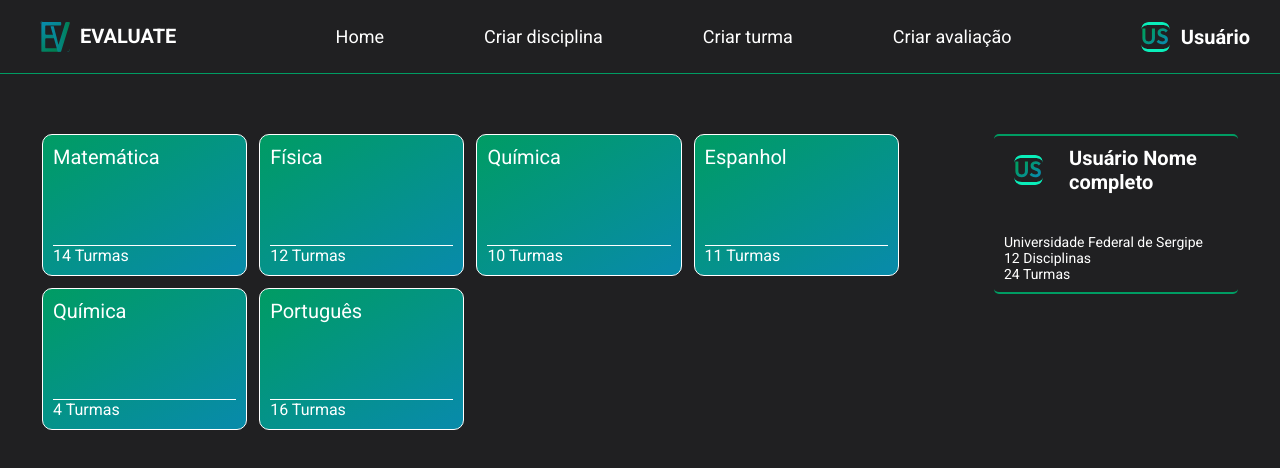
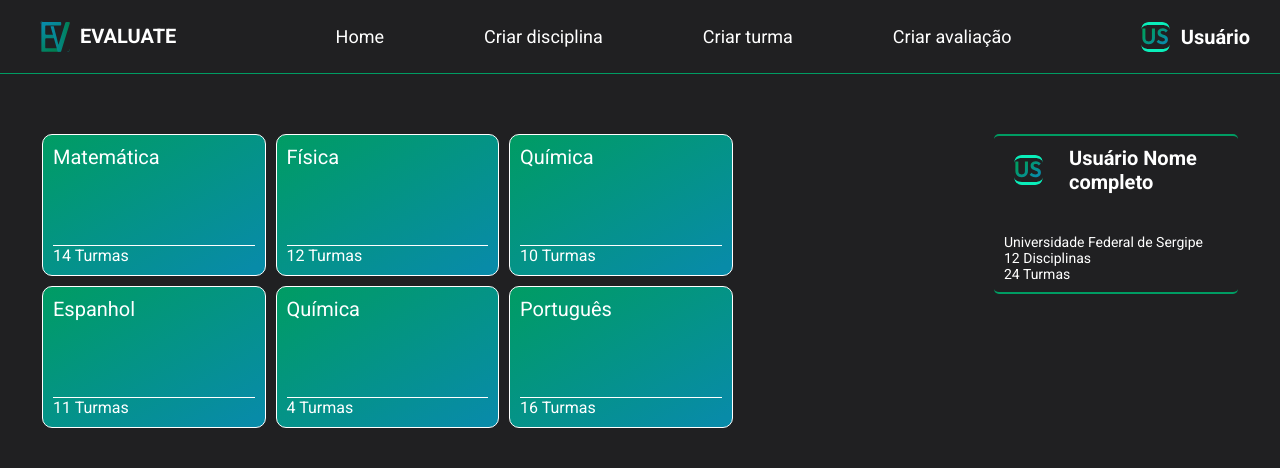
Before and after one commit to ldbeltz/evaluateFront, a Vue app: page /#/teacherHome in a window 1280 px wide. Shown: the top 468 px of the page. Built offline with nearby package versions, Linux system fonts and the light colour scheme.

Commit message:
Criando o esquyeleto da tela de inicial de disciplina

```diff
--- a/src/components/DisciplineCardComponent.vue
+++ b/src/components/CardComponent.vue
@@ -2,7 +2,7 @@
 import { defineProps } from 'vue';
 
 const props = defineProps({
-  discipline: {
+  cardData: {
     type: Object,
     required: true
   }
@@ -10,8 +10,8 @@ const props = defineProps({
 </script>
 <template>
     <div class="card-content row-reverse">
-        <div class="discipline-name">{{ discipline.name }}</div>
-        <div class="classes">{{ discipline.classes }} Turmas</div>
+        <div class="data-name">{{ cardData.name }}</div>
+        <div class="amount">{{ cardData.amount }} Turmas</div>
     </div>
 </template>
 <style scoped>
@@ -22,15 +22,15 @@ const props = defineProps({
         border: 1px solid #fff;
         color: #fff;
         border-radius: 10px;
-        width: 20%;
         height: 120px;
         background: linear-gradient(150deg, rgba(0,156,99,1) 0%, rgba(8,139,168,1) 95%);
         font-family: var(--font-family);
+        flex: 0 0 22%;
     }
-    .discipline-name {
+    .data-name {
         font-size: 20px;
     }
-    .classes {
+    .amount {
         border-top: 1px solid #fff;
     }
 </style>
--- a/src/components/InfosUserComponent.vue
+++ b/src/components/InfosUserComponent.vue
@@ -4,7 +4,7 @@ import userLogo from '../assets/icons/user-logo.svg';
 <template>
 <div class="column is-one-fifth">
                 <div class="row-reverse teacher-data ">
-                    <div class="row text">
+                    <div class="row title-text">
                         <img class="logo" :src="userLogo" alt="">
                         <div class="">Usuário Nome completo</div>
                     </div>
@@ -18,7 +18,7 @@ import userLogo from '../assets/icons/user-logo.svg';
 
 </template>
 <style scoped>
- .teacher-data {
+    .teacher-data {
         display: flex;
         justify-content: center;
         padding: 10px;
@@ -26,7 +26,7 @@ import userLogo from '../assets/icons/user-logo.svg';
         border-radius: 5px;
         border-top: 2px solid var(--primary-color);
     }
-    .text{
+    .title-text{
         display: flex;
         align-items: center;
         color: #fff;
--- a/src/router/index.js
+++ b/src/router/index.js
@@ -3,6 +3,7 @@ import LoginView from '../views/LoginView.vue';
 import RegisterView from '../views/RegisterView.vue';
 import TeacherHomeView from '../views/TeacherHomeView.vue';
 import CreateClassroomView from '../views/CreateClassroomView.vue';
+import DisciplineHomeView from '../views/DisciplineHomeView.vue';
 
 const routes = [
     {
@@ -24,6 +25,11 @@ const routes = [
         path: '/createClassroom',
         name: 'createClassroom',
         component: CreateClassroomView
+    },
+    {
+        path: '/disciplineHome',
+        name: 'disciplineHome',
+        component: DisciplineHomeView
     }
 ]
 const router = createRouter({
--- /dev/null
+++ b/src/views/DisciplineHomeView.vue
@@ -0,0 +1,89 @@
+<script setup>
+import NavbarComponent from '../components/NavbarComponent.vue';
+import InfosUserComponent from '../components/InfosUserComponent.vue';
+import CardComponent from '../components/CardComponent.vue';
+import disciplineLogo from '../assets/icons/discipline-logo.svg';
+import editIcon from '../assets/icons/edit-icon.svg';
+
+const classes = [
+  { id: 1, name: 'Codigo da turma 1', amount: 14 },
+  { id: 2, name: 'Codigo da turma 2', amount: 12 },
+  { id: 3, name: 'Codigo da turma 3', amount: 10 },
+  { id: 4, name: 'Codigo da turma 4', amount: 11 },
+  { id: 4, name: 'Codigo da turma 4', amount: 11 },
+  { id: 4, name: 'Codigo da turma 4', amount: 11 },
+];
+</script>
+<template>
+    <div class="discipline-home-container">
+        <navbar-component></navbar-component>
+        <div class="row content">
+            <div class="column is-four-fifths">
+                <div class="row discipline-data">
+                    <div class="column">
+                        <div class="row title-text">
+                            <img class="logo" :src="disciplineLogo" alt="">
+                            <div>Discipline 01</div>
+                        </div>
+                        <div>Breve descrição da disciplina</div>
+                    </div>
+                    <div class="column">
+                        <div class="row-reverse content-text">
+                            <div>4 Turmas</div>
+                            <div><img class="logo" :src="editIcon" alt="" style="padding-right: 5px;">Editar</div>
+                        </div>
+                    </div>
+                </div>
+                <div class="column clearfix">
+                    <div class="classes-cards row">
+                        <card-component
+                        v-for="classe in classes"
+                        :key="classe.id"
+                        :cardData="classe"
+                        ></card-component>
+                    </div>
+                </div>
+            </div>
+            <InfosUserComponent></InfosUserComponent>
+        </div>
+    </div>
+</template>
+<style scoped>
+    .discipline-home-container {
+        width: 100vw;
+        height: 100vh;
+        background-color: #202022;
+        font-family: var(--font-family);
+    }
+    .content {
+        padding: 60px 30px;
+    }
+    .classes-cards {
+        display: flex;
+        flex-wrap: wrap;
+        margin-top: 20px;
+        gap: 16px;
+    }
+    .discipline-data {
+        display: flex;
+        justify-content: space-between;
+        padding: 10px;
+        border-bottom: 2px solid var(--primary-color);
+        border-radius: 5px;
+        border-top: 2px solid var(--primary-color);
+        color: #fff;
+    }
+    .title-text{
+        display: flex;
+        align-items: center;
+        font-size: 20px;
+        font-weight: bold;
+        margin-bottom: 15px;
+    }
+    .content-text {
+        display: flex;
+        align-items: end;
+        justify-content: center;
+        height: 100%;
+    }
+</style>
--- a/src/views/TeacherHomeView.vue
+++ b/src/views/TeacherHomeView.vue
@@ -1,15 +1,15 @@
 <script setup>
 import NavbarComponent from '../components/NavbarComponent.vue';
-import DisciplineCardComponent from '../components/DisciplineCardComponent.vue';
+import CardComponent from '../components/CardComponent.vue';
 import InfosUserComponent from '../components/InfosUserComponent.vue';
 
 const disciplines = [
-  { id: 1, name: 'Matemática', classes: 14 },
-  { id: 2, name: 'Física', classes: 12 },
-  { id: 3, name: 'Química', classes: 10 },
-  { id: 4, name: 'Espanhol', classes: 11 },
-  { id: 5, name: 'Química', classes: 4 },
-  { id: 6, name: 'Português', classes: 16 },
+  { id: 1, name: 'Matemática', amount: 14 },
+  { id: 2, name: 'Física', amount: 12 },
+  { id: 3, name: 'Química', amount: 10 },
+  { id: 4, name: 'Espanhol', amount: 11 },
+  { id: 5, name: 'Química', amount: 4 },
+  { id: 6, name: 'Português', amount: 16 },
 ];
 </script>
 <template>
@@ -18,11 +18,11 @@ const disciplines = [
         <div class="row content">
             <div class="column is-four-fifths">
                 <div class="disciplines-cards row">
-                    <discipline-card-component
+                    <card-component
                     v-for="discipline in disciplines"
                     :key="discipline.id"
-                    :discipline="discipline"
-                    ></discipline-card-component>
+                    :cardData="discipline"
+                    ></card-component>
                 </div>
             </div>
             <InfosUserComponent></InfosUserComponent>
@@ -42,5 +42,6 @@ const disciplines = [
     .disciplines-cards {
         display: flex;
         flex-wrap: wrap;
+        gap: 10px;
     }
 </style>
```
Also changed, not shown: src/assets/icons/discipline-logo.svg (added), src/assets/icons/edit-icon.svg (added).
